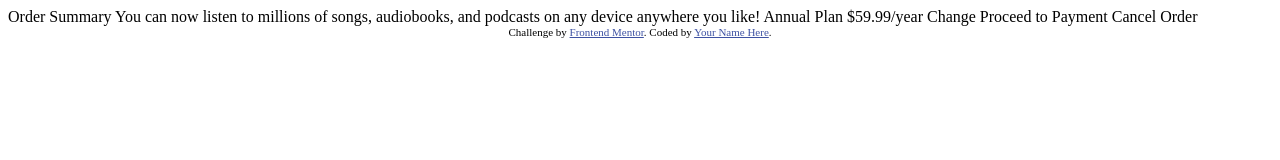
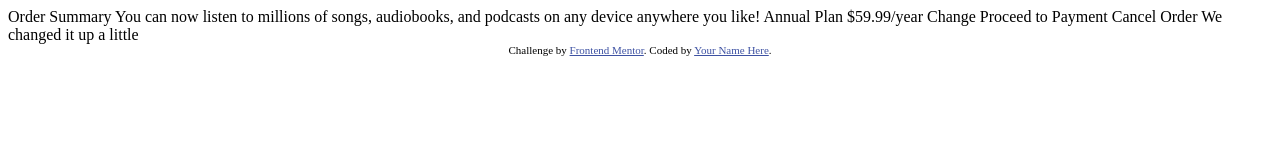
Before and after one commit to Craig270/Order_Summary, a website: page index.html in a window 1280 px wide. Drawn offline with Linux system fonts and the light colour scheme.

Commit message:
starting

```diff
--- a/index.html
+++ b/index.html
@@ -1,37 +1,40 @@
 <!DOCTYPE html>
 <html lang="en">
   <head>
-  <meta charset="UTF-8">
-  <meta name="viewport" content="width=device-width, initial-scale=1.0"> <!-- displays site properly based on user's device -->
+    <meta charset="UTF-8" />
+    <meta name="viewport" content="width=device-width, initial-scale=1.0" />
+    <!-- displays site properly based on user's device -->
 
-  <link rel="icon" type="image/png" sizes="32x32" href="./images/favicon-32x32.png">
+    <link
+      rel="icon"
+      type="image/png"
+      sizes="32x32"
+      href="./images/favicon-32x32.png"
+    />
 
     <title>Frontend Mentor | Order summary card</title>
 
     <!-- Feel free to remove these styles or customise in your own stylesheet 👍 -->
     <style>
-    .attribution { font-size: 11px; text-align: center; }
-    .attribution a { color: hsl(228, 45%, 44%); }
+      .attribution {
+        font-size: 11px;
+        text-align: center;
+      }
+      .attribution a {
+        color: hsl(228, 45%, 44%);
+      }
     </style>
   </head>
   <body>
-
-  Order Summary
-
-  You can now listen to millions of songs, audiobooks, and podcasts on any
-  device anywhere you like!
-
-  Annual Plan
-  $59.99/year
-
-  Change
-
-  Proceed to Payment
-  Cancel Order
+    Order Summary You can now listen to millions of songs, audiobooks, and
+    podcasts on any device anywhere you like! Annual Plan $59.99/year Change
+    Proceed to Payment Cancel Order We changed it up a little
 
     <div class="attribution">
-    Challenge by <a href="https://www.frontendmentor.io?ref=challenge" target="_blank">Frontend Mentor</a>.
-    Coded by <a href="#">Your Name Here</a>.
+      Challenge by
+      <a href="https://www.frontendmentor.io?ref=challenge" target="_blank"
+        >Frontend Mentor</a
+      >. Coded by <a href="#">Your Name Here</a>.
     </div>
   </body>
 </html>
```
Also changed, not shown: package.json (added, +19 -0 lines). Lines whose indentation alone changed are shown as unchanged.
